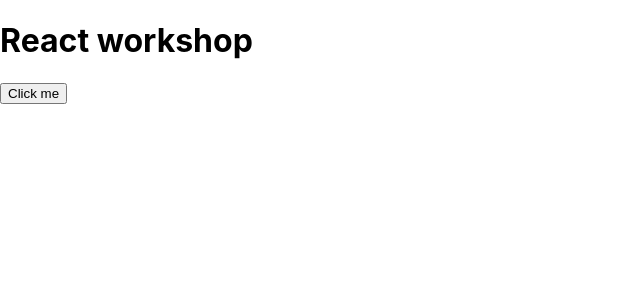
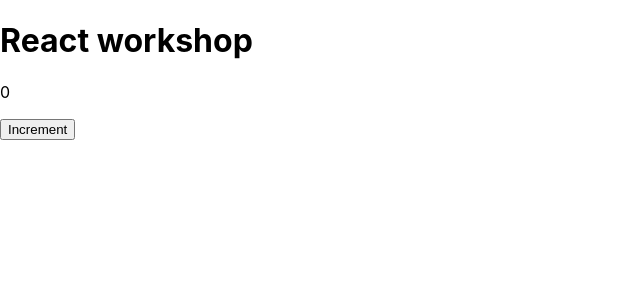
Before and after one commit to rudfoss/cra-workshop, a React (Create React App) app: page / in a window 1280 px wide. Shown: the top 300 px of the page, without its empty margins (0-640 px from the left). Built offline with nearby package versions, Linux system fonts and the light colour scheme.

Commit message:
Added incrementor

```diff
--- a/src/App.tsx
+++ b/src/App.tsx
@@ -1,11 +1,11 @@
 import React from "react"
-import HelloWorldHeading from "features/HelloWorldHeading"
+import Incrementor from "features/Incrementor"
 
 const App: React.FC = () => {
 	return (
 		<div>
 			<h1>React workshop</h1>
-			<HelloWorldHeading />
+			<Incrementor />
 		</div>
 	)
 }
--- /dev/null
+++ b/src/features/Incrementor/Incrementor.tsx
@@ -0,0 +1,20 @@
+import React, { useState } from "react"
+
+export const Incrementor: React.FC = (props) => {
+	const [ count, setcount ] = useState(0)
+	return (
+		<div>
+			<p>{count}</p>
+			<button
+				type="button"
+				onClick={() => {
+					setcount(count + 1)
+				}}
+			>
+				Increment
+			</button>
+		</div>
+	)
+}
+
+export default Incrementor
--- /dev/null
+++ b/src/features/Incrementor/index.ts
@@ -0,0 +1,2 @@
+import Incrementor from "./Incrementor"
+export default Incrementor
--- /dev/null
+++ b/src/react-app-env.d.ts
@@ -0,0 +1 @@
+/// <reference types="react-scripts" />
```
Also changed, not shown: package.json (line endings or trailing spaces), 2 other files (tests, documents, lock files or other folders).
